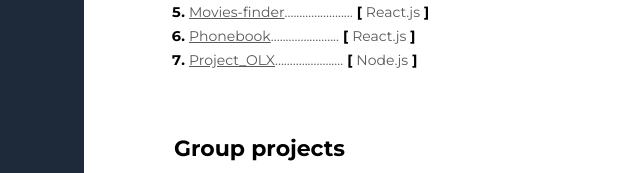
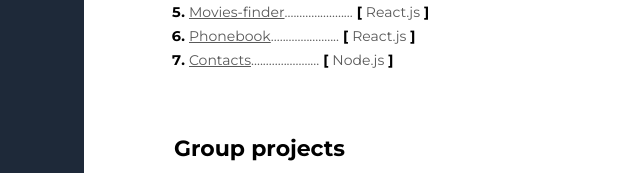
Before and after one commit to Oksana-Hubenko89/CV, a plain HTML site: page index.html in a window 1280 px wide. Shown: the part 590-763 px from the top of the page, 326-966 px from the left. Drawn offline with Linux system fonts and the light colour scheme.

Commit message:
додобавление личного проекта по Node.js

```diff
--- a/index.html
+++ b/index.html
@@ -125,7 +125,7 @@
               <span class="pitem2">React.js</span> ]
             </li>
             <li class="pitem">
-              <a class="pitem2" href="https://github.com/Oksana-Hubenko89/nodejs-homework-template/tree/hw06-email" target="blank">Project_OLX</a><span
+              <a class="pitem2" href="https://github.com/Oksana-Hubenko89/nodejs-homework-template/tree/hw06-email" target="blank">Contacts</a><span
                 class="pitem2">.......................</span> [
               <span class="pitem2">Node.js</span> ]
             </li>
```
